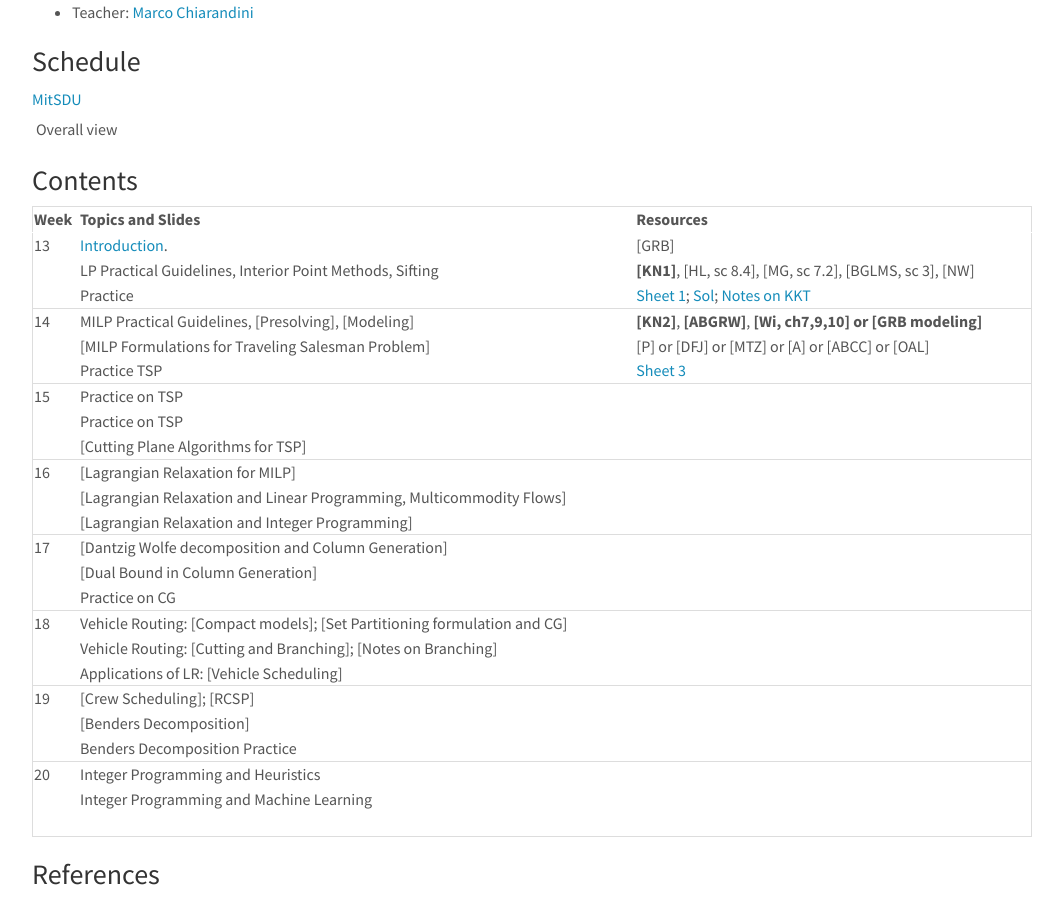
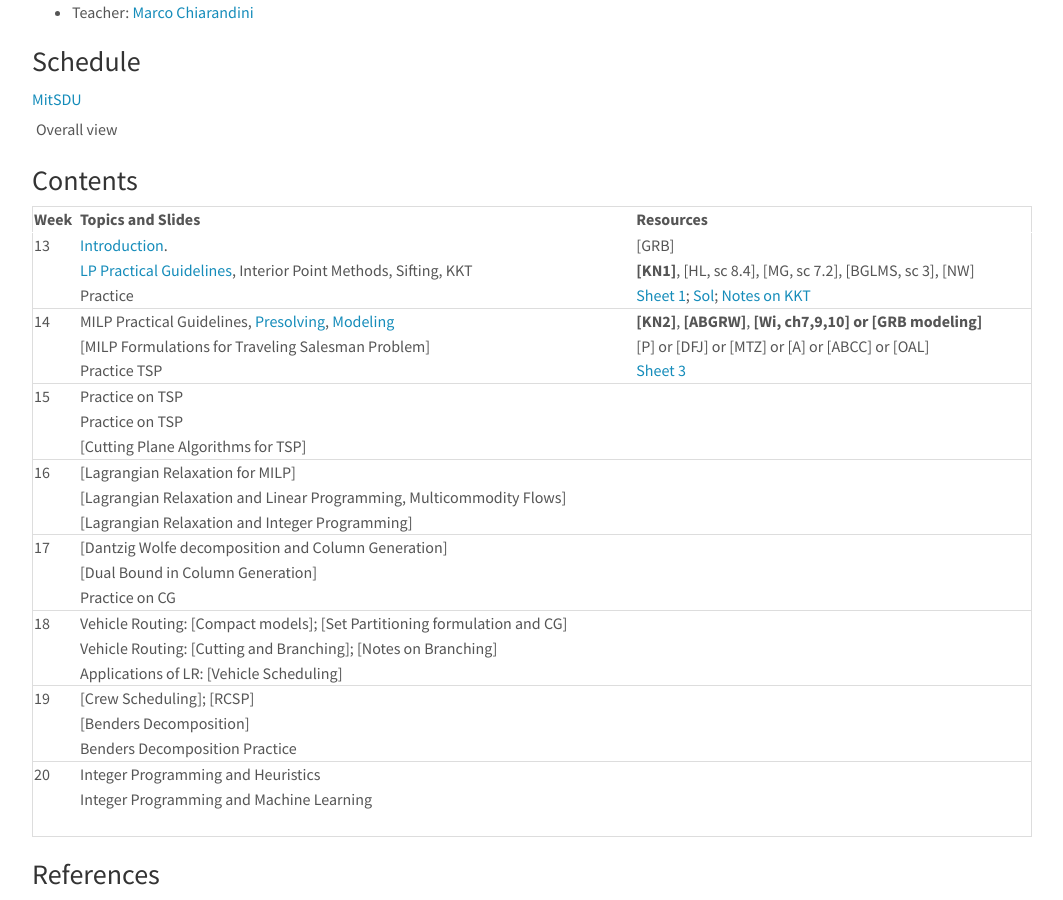
Before and after one commit to DM872/dm872.github.io, a Jekyll site: the page built from index.md, in a window 1280 px wide and 900 px high, scrolled down 346 px. Shown: the whole window, without its empty margins (108-1171 px from the left). Built offline with Jekyll 4.4.1, drawn with Linux system fonts in a browser that asks for light colours; nearby versions of some CDN libraries; comment, search, counter and statistics services are not loaded.

Commit message:
added material

```diff
--- a/index.md
+++ b/index.md
@@ -55,10 +55,10 @@ w3.includeHTML();
 | Week | Topics and Slides                                                        | Resources                                                    |
 |------+--------------------------------------------------------------------------+--------------------------------------------------------------|
 |   13 | [Introduction][51].                                                      | [GRB]                                                        |
-|      | LP Practical Guidelines, Interior Point Methods, Sifting                 | **[KN1]**, [HL, sc 8.4], [MG, sc 7.2], [BGLMS, sc 3], [NW]   |
+|      | [LP Practical Guidelines][104], Interior Point Methods, Sifting, KKT     | **[KN1]**, [HL, sc 8.4], [MG, sc 7.2], [BGLMS, sc 3], [NW]   |
 |      | Practice                                                                 | [Sheet 1][11];  [Sol][81]; [Notes on KKT][102]               |
 |------+--------------------------------------------------------------------------+--------------------------------------------------------------|
-|   14 | MILP Practical Guidelines,  [Presolving], [Modeling]                     | **[KN2]**, **[ABGRW]**, **[Wi, ch7,9,10] or [GRB modeling]** |
+|   14 | MILP Practical Guidelines,  [Presolving][60], [Modeling][56]             | **[KN2]**, **[ABGRW]**, **[Wi, ch7,9,10] or [GRB modeling]** |
 |      | [MILP Formulations for Traveling Salesman Problem]                       | [P] or [DFJ] or [MTZ] or [A] or [ABCC] or [OAL]              |
 |      | Practice TSP                                                             | [Sheet 3][13]                                                |
 |------+--------------------------------------------------------------------------+--------------------------------------------------------------|
```
Also changed, not shown: other parts of index.md (+2 -0 lines), 1 other file.
